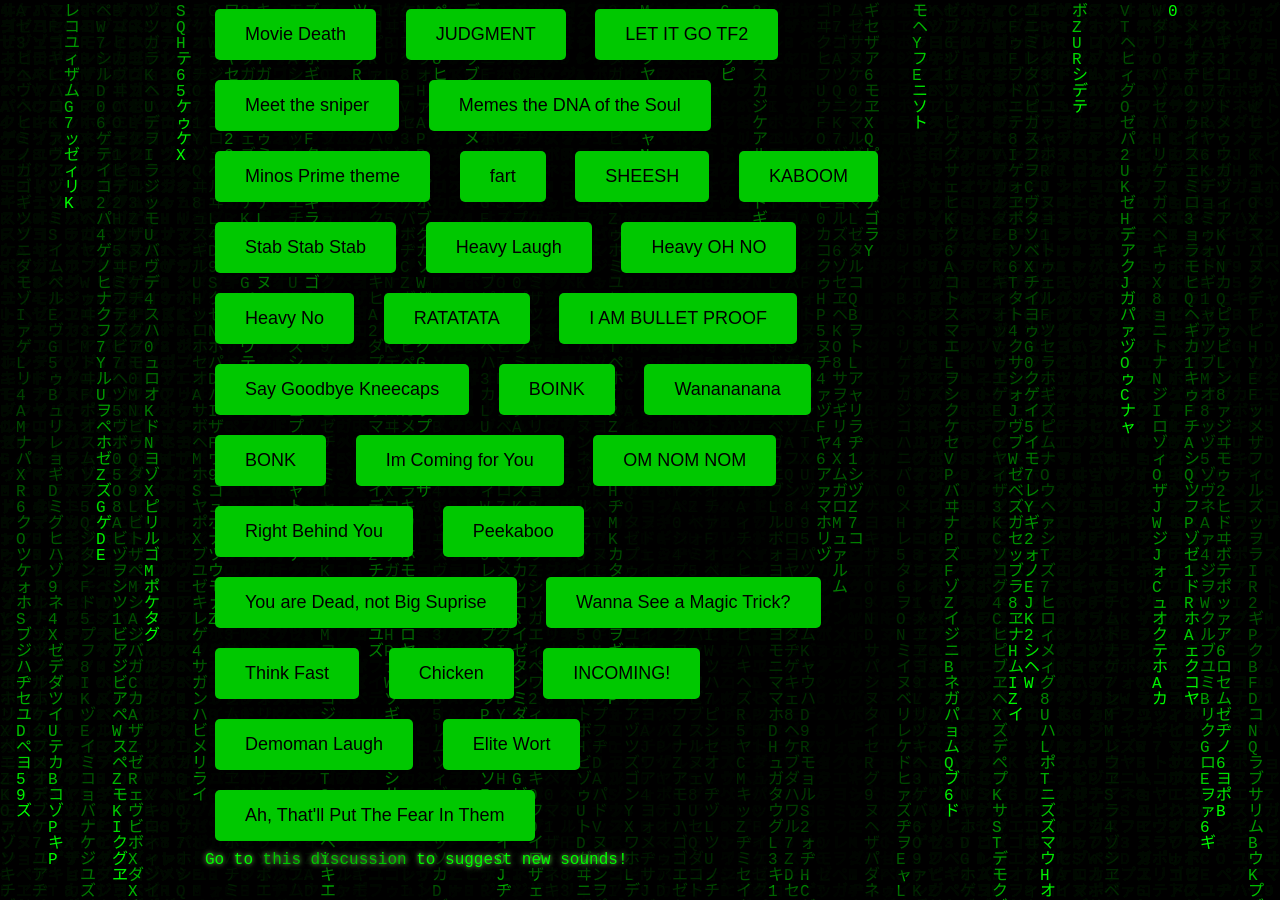
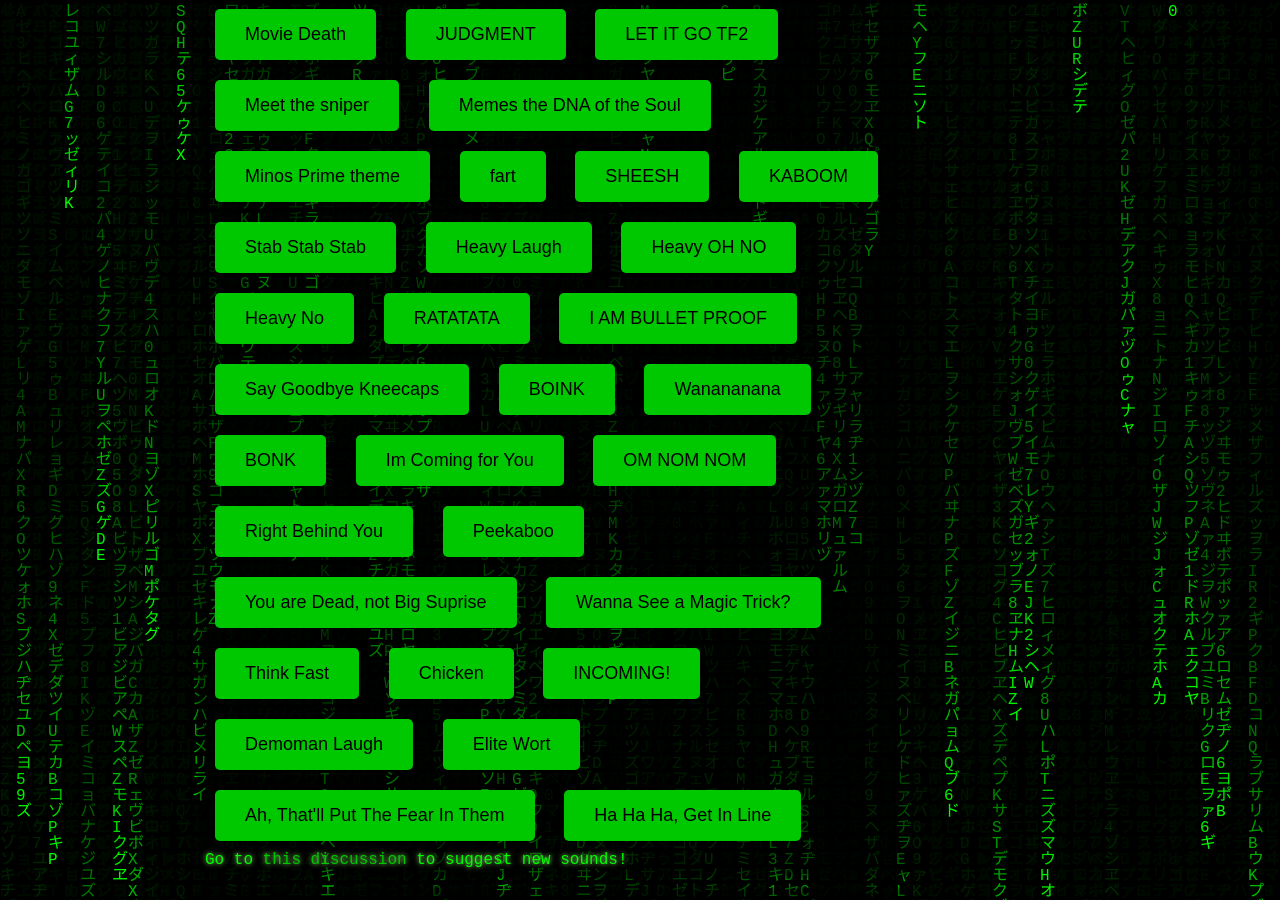
Before and after one commit to Johnthesuper117/bytelabs.online, a Jekyll site: the page built from soundboard.html, in a window 1280 px wide and 900 px high, scrolled down 1648 px. Built offline with Jekyll 4.4.1, drawn with Linux system fonts in a browser that asks for light colours; some web fonts are replaced.

Commit message:
added a sound

```diff
--- a/_data/soundboard.yml
+++ b/_data/soundboard.yml
@@ -186,3 +186,5 @@
   file: ./assets/sounds/eliteWort.mp3
 - name: Ah, That'll Put The Fear In Them
   file: ./assets/sounds/ahThatllPutTheFearInThem.mp3
+- name: Ha Ha Ha, Get In Line
+  file: ./assets/sounds/hahahaGetInLine.mp3
```
Also changed, not shown: 2 other files.
